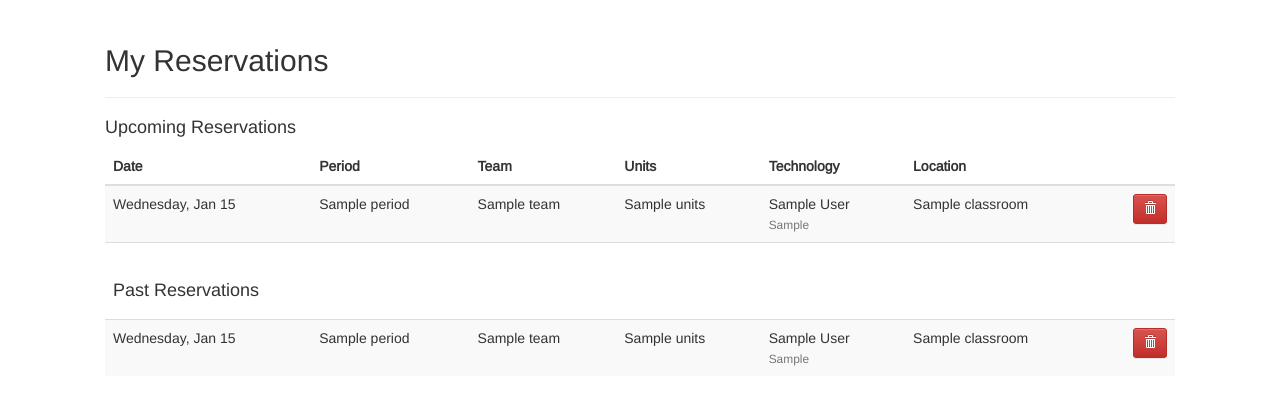
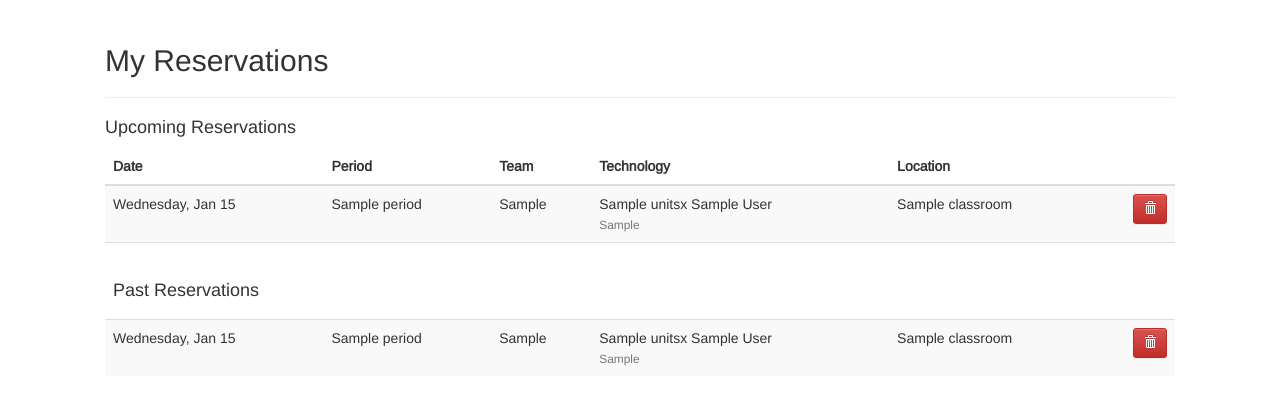
Before and after one commit to raghavsethi/techtracking, a Django app: template checkout/templates/checkout/reservations.html in a window 1280 px wide. Shown: the part 51-456 px from the top of the page. Run offline with Django 3.2, Linux system fonts and the light colour scheme; the template is opened without the code that fills it: most values are stand-ins (such as "Sample title", 1, 10 or a date in 2020); some libraries are stand-ins or nearby versions.

Commit message:
Improve reservations view

```diff
--- a/checkout/models.py
+++ b/checkout/models.py
@@ -121,11 +121,14 @@ class Team(models.Model):
     members = models.ManyToManyField(settings.AUTH_USER_MODEL)
     subject = models.ForeignKey(Subject)
 
+    def members_str(self):
+        return ", ".join([member.name for member in self.members.all()])
+
     def __str__(self):
         if self.id is None:
             return "Unsaved teaching team"
 
-        return ", ".join([member.name for member in self.members.all()]) + " (" + self.subject.__str__() + ")"
+        return self.members_str() + " (" + self.subject.__str__() + ")"
 
 
 @total_ordering
--- a/checkout/templates/checkout/reservations.html
+++ b/checkout/templates/checkout/reservations.html
@@ -13,7 +13,6 @@
         <th>Date</th>
         <th>Period</th>
         <th>Team</th>
-        <th>Units</th>
         <th>Technology</th>
         <th>Location</th>
         <th></th>
@@ -24,27 +23,25 @@
         <tr>
           <td>{{ reservation.date|date:"l, M d" }}</td>
           <td>{{ reservation.period.name }}</td>
-        <td>{{ reservation.team }}</td>
-        <td>{{ reservation.units }}</td>
+          <td>{{ reservation.team.members_str }}</td>
           <td>
-          {{ reservation.site_inventory.inventory.display_name }}
+            {{ reservation.units }}x {{ reservation.site_inventory.inventory.display_name }}
             <br/>
             <small class="text-muted">{{ reservation.site_inventory.inventory.model_identifier }}</small>
           </td>
-        <td>{{ reservation.classroom }}</td>
+          <td>{{ reservation.classroom.name }}</td>
           <td class="text-right">
             <button type="button" class="btn btn-danger btn-sm" data-toggle="modal"
-                  data-target="#reservation_delete_{{ reservation.pk }}"><span class="glyphicon glyphicon-trash"></span>
+                    data-target="#reservation_delete_{{ reservation.pk }}"><span
+                class="glyphicon glyphicon-trash"></span>
             </button>
-
             {% include "checkout/delete_modal.html" %}
-
           </td>
         </tr>
       {% endfor %}
       <tr style="background-color: #fff">
         <td colspan="7">
-          <br />
+          <br/>
           <h4>Past Reservations</h4>
         </td>
       </tr>
@@ -52,22 +49,19 @@
         <tr>
           <td>{{ reservation.date|date:"l, M d" }}</td>
           <td>{{ reservation.period.name }}</td>
-          <td>{{ reservation.team }}</td>
-          <td>{{ reservation.units }}</td>
+          <td>{{ reservation.team.members_str }}</td>
           <td>
-            {{ reservation.site_inventory.inventory.display_name }}
+            {{ reservation.units }}x {{ reservation.site_inventory.inventory.display_name }}
             <br/>
             <small class="text-muted">{{ reservation.site_inventory.inventory.model_identifier }}</small>
           </td>
-          <td>{{ reservation.classroom }}</td>
+          <td>{{ reservation.classroom.name }}</td>
           <td class="text-right">
             <button type="button" class="btn btn-danger btn-sm" data-toggle="modal"
                     data-target="#reservation_delete_{{ reservation.pk }}"><span
                 class="glyphicon glyphicon-trash"></span>
             </button>
-
             {% include "checkout/delete_modal.html" %}
-
           </td>
         </tr>
       {% endfor %}
```
Lines whose indentation alone changed are shown as unchanged.
